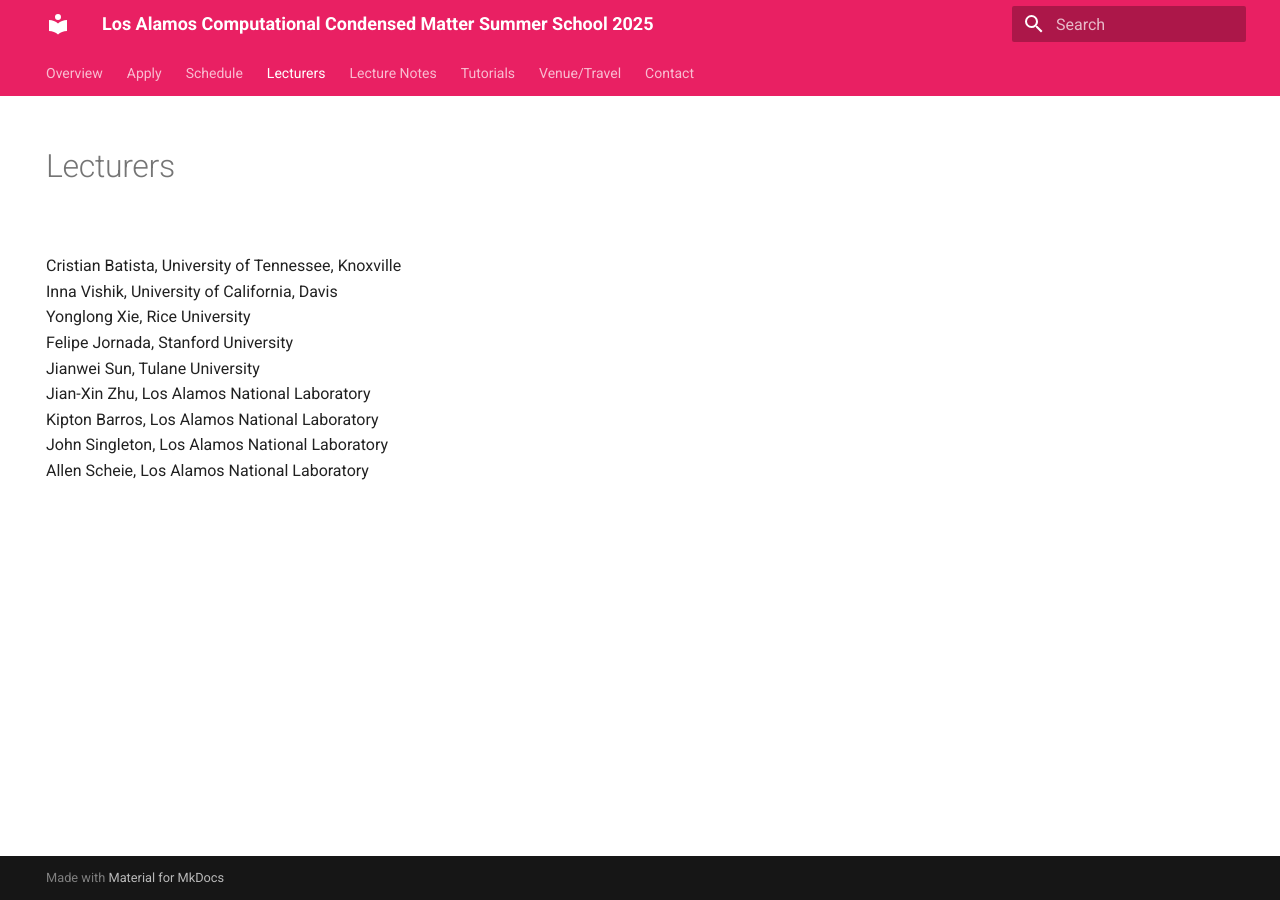
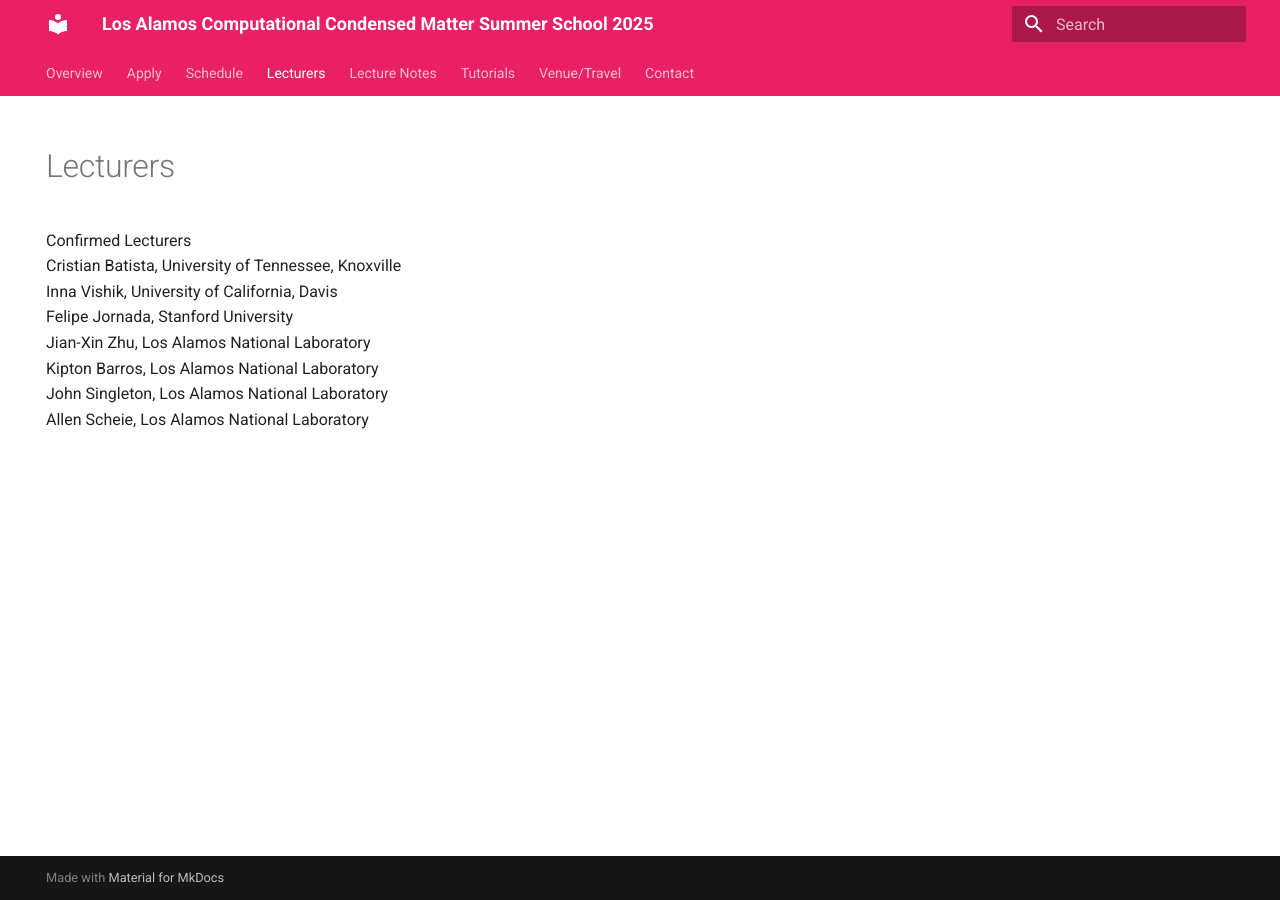
Before and after one commit to LACCMSS/2025, an MkDocs documentation site: the page built from docs/lecturers.md, in a window 1280 px wide. Built offline with MkDocs 1.6.1 and Material for MkDocs 9.7.7, drawn with Linux system fonts in a browser that asks for light colours.

Commit message:
Update lecturers.md

```diff
--- a/docs/lecturers.md
+++ b/docs/lecturers.md
@@ -4,11 +4,10 @@ hide:
   - toc
 title: Lecturers
 ---
+Confirmed Lecturers
 <br>Cristian Batista, University of Tennessee, Knoxville
 <br>Inna Vishik, University of California, Davis
-<br>Yonglong Xie, Rice University
 <br>Felipe Jornada, Stanford University
-<br>Jianwei Sun, Tulane University
 <br>Jian-Xin Zhu, Los Alamos National Laboratory
 <br>Kipton Barros, Los Alamos National Laboratory
 <br>John Singleton, Los Alamos National Laboratory
```
